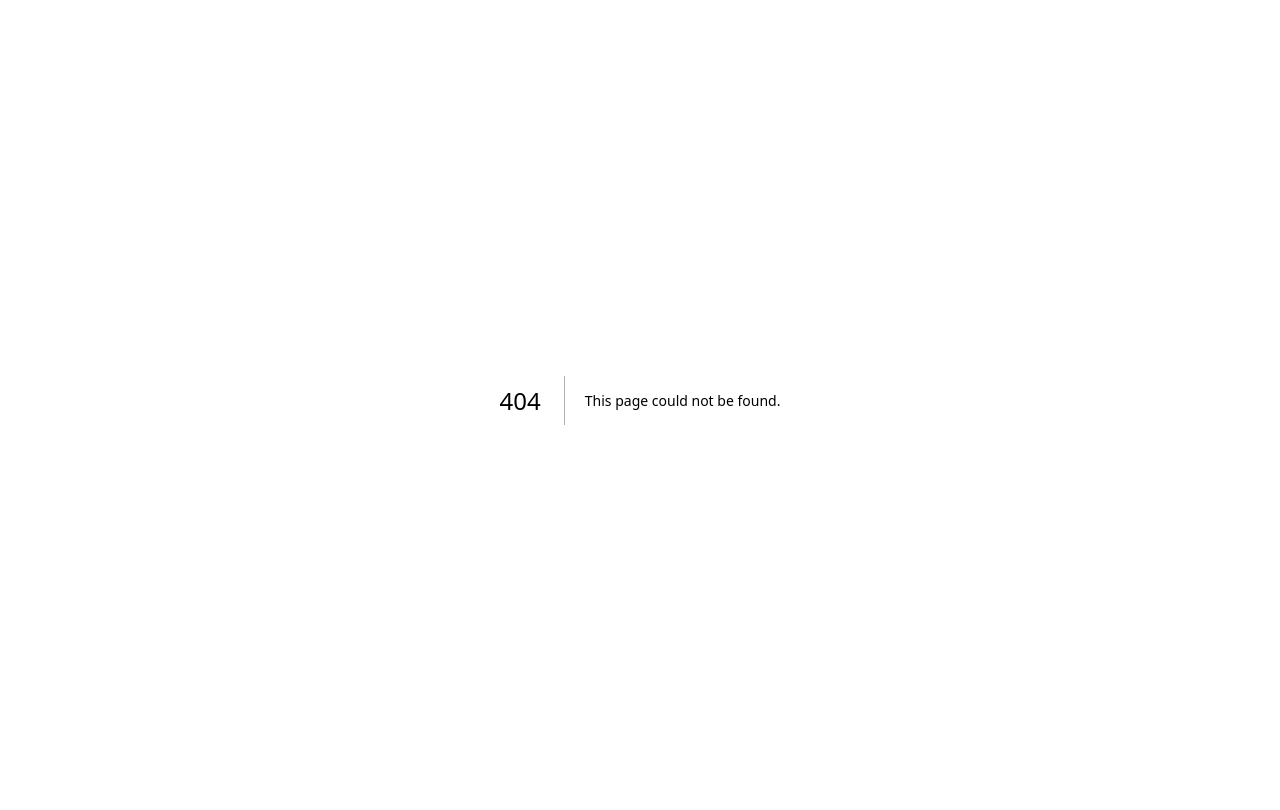
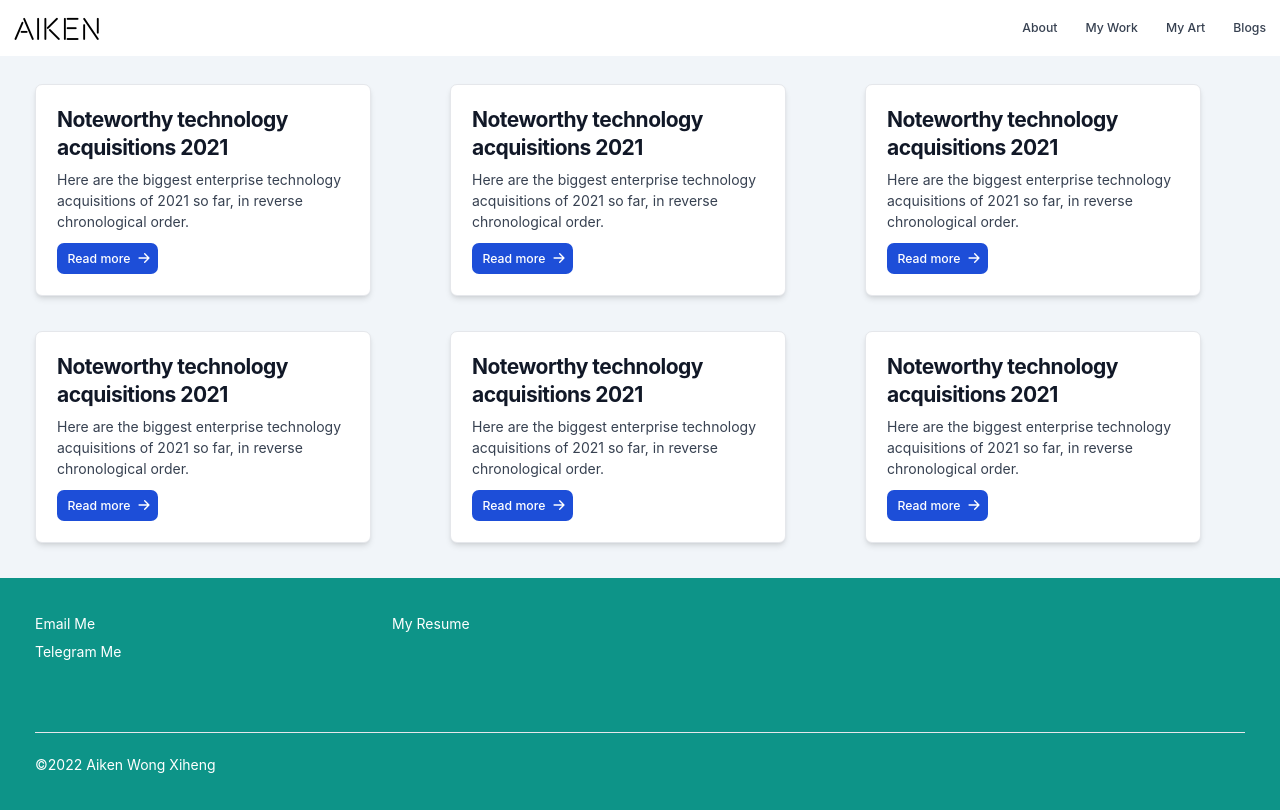
Before and after one commit to aikenwx/Aikenwx, a Next.js app: page /work in a window 1280 px wide. Before the commit this address had no page. Built offline with nearby package versions, Linux system fonts and the light colour scheme.

Commit message:
Add templates for work page and experience cards

```diff
--- a/common/constants.ts
+++ b/common/constants.ts
@@ -7,13 +7,13 @@
         isAbsolutePath: false,
     },
     {
-        value: "My Experience",
-        path: "/my-experience",
+        value: "My Work",
+        path: "/work",
         isAbsolutePath: false,
     },
     {
         value: "My Art",
-        path: "/my-art",
+        path: "/art",
         isAbsolutePath: false,
     },
     {
--- /dev/null
+++ b/components/work-page/index.tsx
@@ -0,0 +1,49 @@
+import React from "react";
+
+export default function WorkPage() {
+    const card = () => (
+        <div className="sm:max-w-sm p-6 w-full bg-white border border-gray-200 rounded-lg shadow-md dark:bg-gray-800 dark:border-gray-700">
+            <a href="#">
+                <h5 className="mb-2 text-2xl font-bold tracking-tight text-gray-900 dark:text-white">
+                    Noteworthy technology acquisitions 2021
+                </h5>
+            </a>
+            <p className="mb-3 font-normal text-gray-700 dark:text-gray-400">
+                Here are the biggest enterprise technology acquisitions of 2021
+                so far, in reverse chronological order.
+            </p>
+            <a
+                href="#"
+                className="inline-flex items-center px-3 py-2 text-sm font-medium text-center text-white bg-blue-700 rounded-lg hover:bg-blue-800 focus:ring-4 focus:outline-none focus:ring-blue-300 dark:bg-blue-600 dark:hover:bg-blue-700 dark:focus:ring-blue-800"
+            >
+                Read more
+                <svg
+                    aria-hidden="true"
+                    className="w-4 h-4 ml-2 -mr-1"
+                    fill="currentColor"
+                    viewBox="0 0 20 20"
+                    xmlns="http://www.w3.org/2000/svg"
+                >
+                    <path
+                        fill-rule="evenodd"
+                        d="M10.293 3.293a1 1 0 011.414 0l6 6a1 1 0 010 1.414l-6 6a1 1 0 01-1.414-1.414L14.586 11H3a1 1 0 110-2h11.586l-4.293-4.293a1 1 0 010-1.414z"
+                        clip-rule="evenodd"
+                    ></path>
+                </svg>
+            </a>
+        </div>
+    );
+
+    return (
+        <div className=" bg-slate-100 dark:bg-slate-800  pt-14 w-screen">
+            <div className="xl:container xl:mx-auto h-full grid md:grid-cols-3 sm:grid-cols-2 grid-cols-1 gap-x-10 gap-y-10 p-10">
+                {card()}
+                {card()}
+                {card()}
+                {card()}
+                {card()}
+                {card()}
+            </div>
+        </div>
+    );
+}
--- a/pages/my-experience.tsx
+++ b/pages/work.tsx
@@ -1,10 +1,11 @@
 import React from "react";
 import DefaultLayout from "../components/layouts/default-layout";
+import WorkPage from "../components/work-page";
 
 export default function MyExperience() {
     return (
         <DefaultLayout>
-            <div>my-experience</div>
+            <WorkPage />
         </DefaultLayout>
     );
 }
```
Also changed, not shown: pages/art.tsx (renamed from pages/my-art.tsx).
